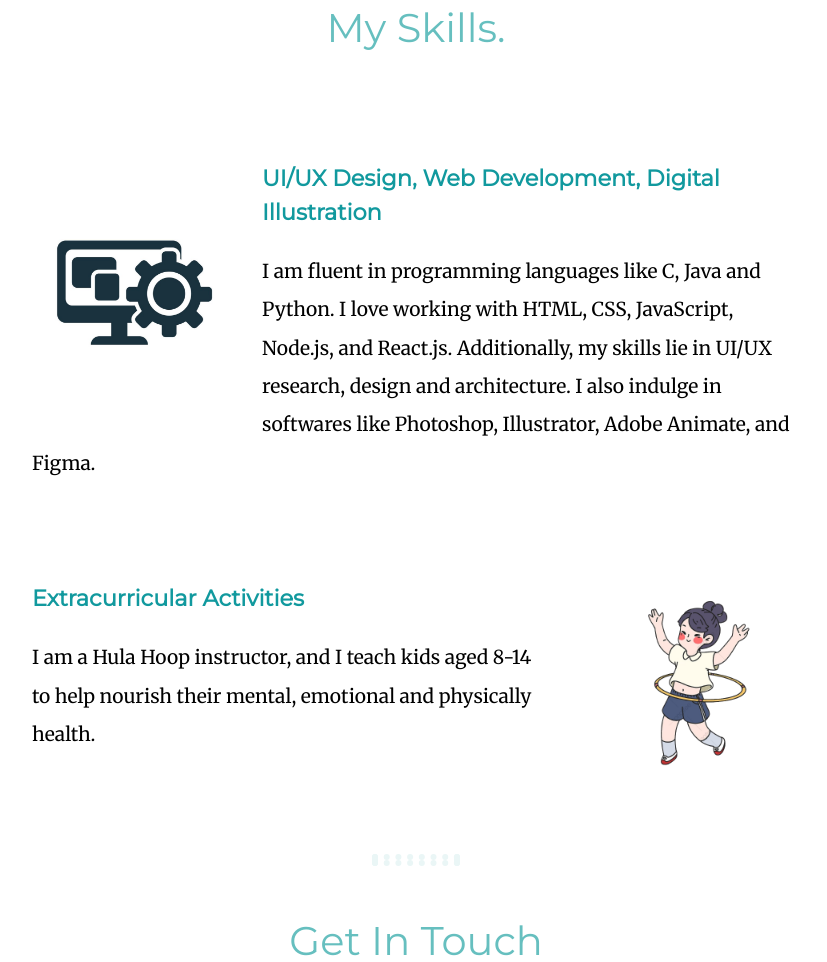
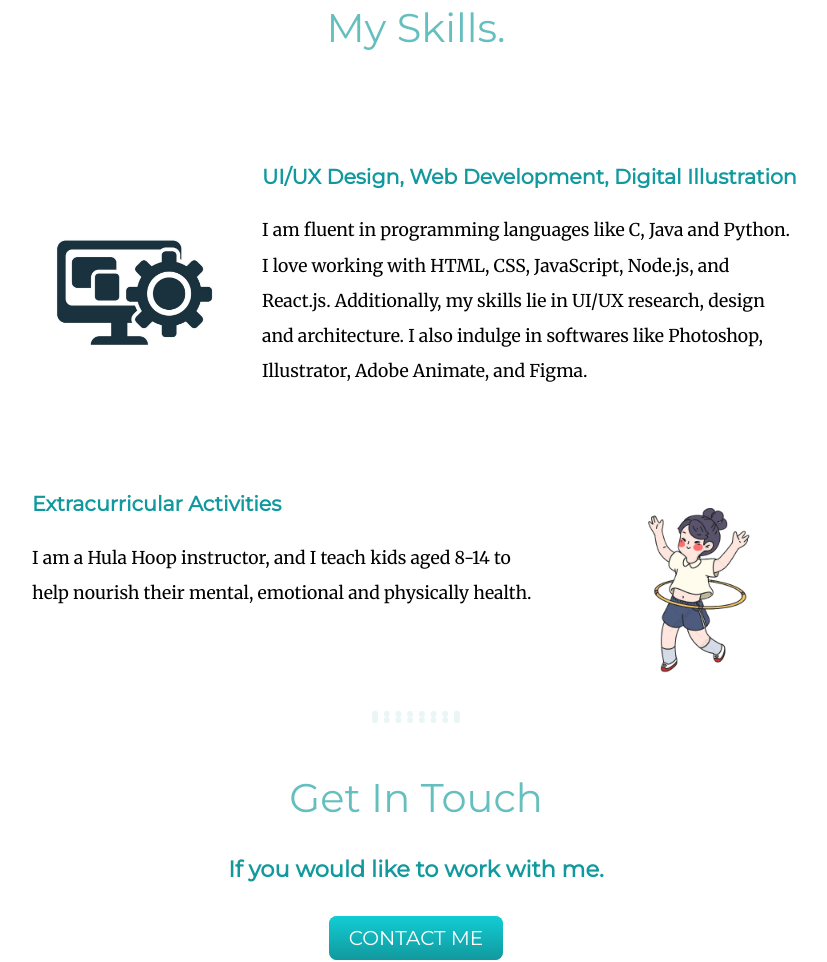
Before and after one commit to pranosmi/pranosmi.github.io, a plain HTML site: page index.html in a window 1280 px wide. Shown: the part 1292-2254 px from the top of the page, without its empty margins (224-1051 px from the left). Drawn offline with Linux system fonts and the light colour scheme.

Commit message:
Update style.css

```diff
--- a/css/style.css
+++ b/css/style.css
@@ -44,7 +44,7 @@ hr{
   width: 60%;
   margin: 100px auto;
   line-height: 1.5;
-  font-size: 60%;
+  font-size: 55%;
   text-align: left;
 }
 .cloud2{
```
